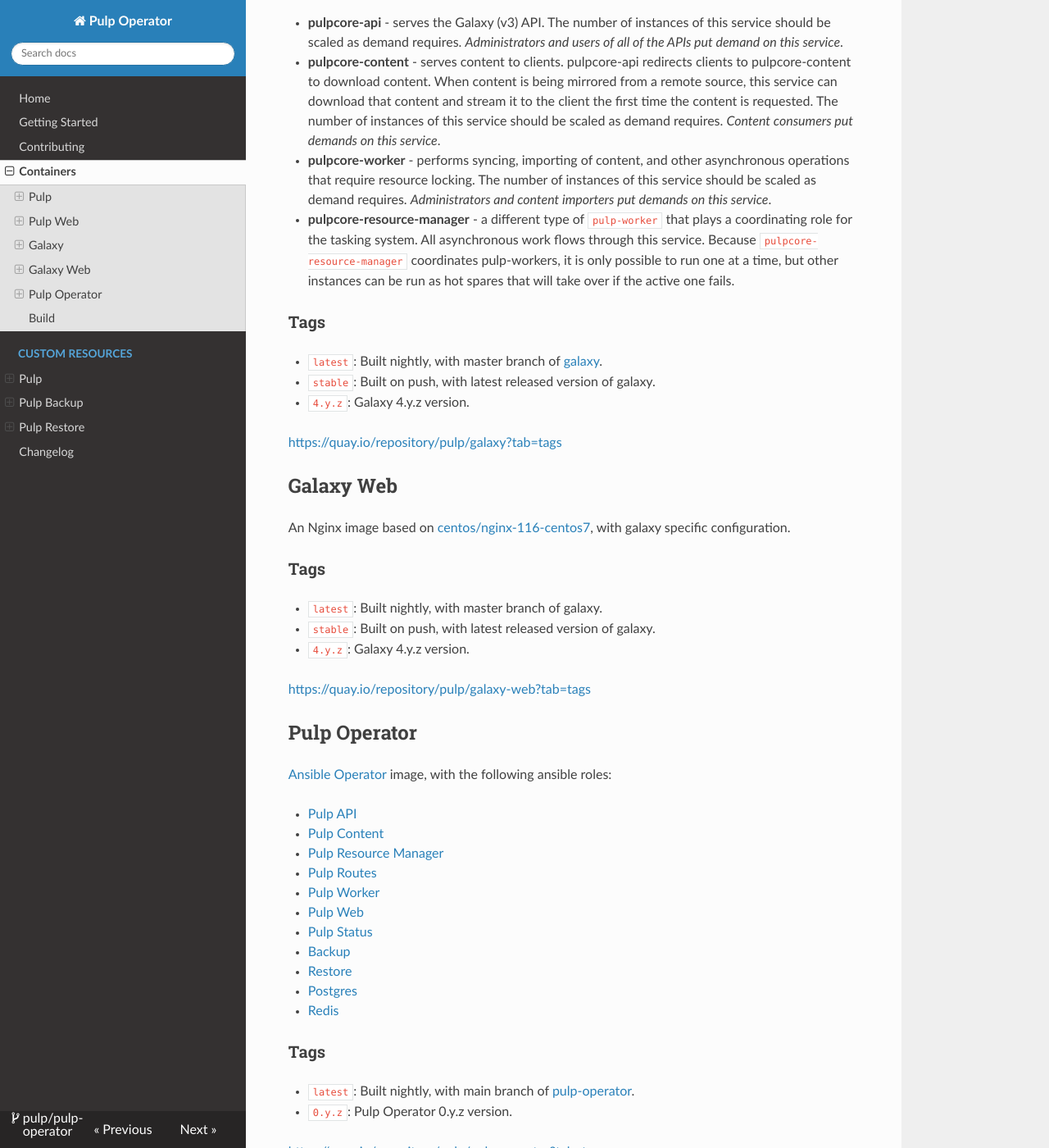
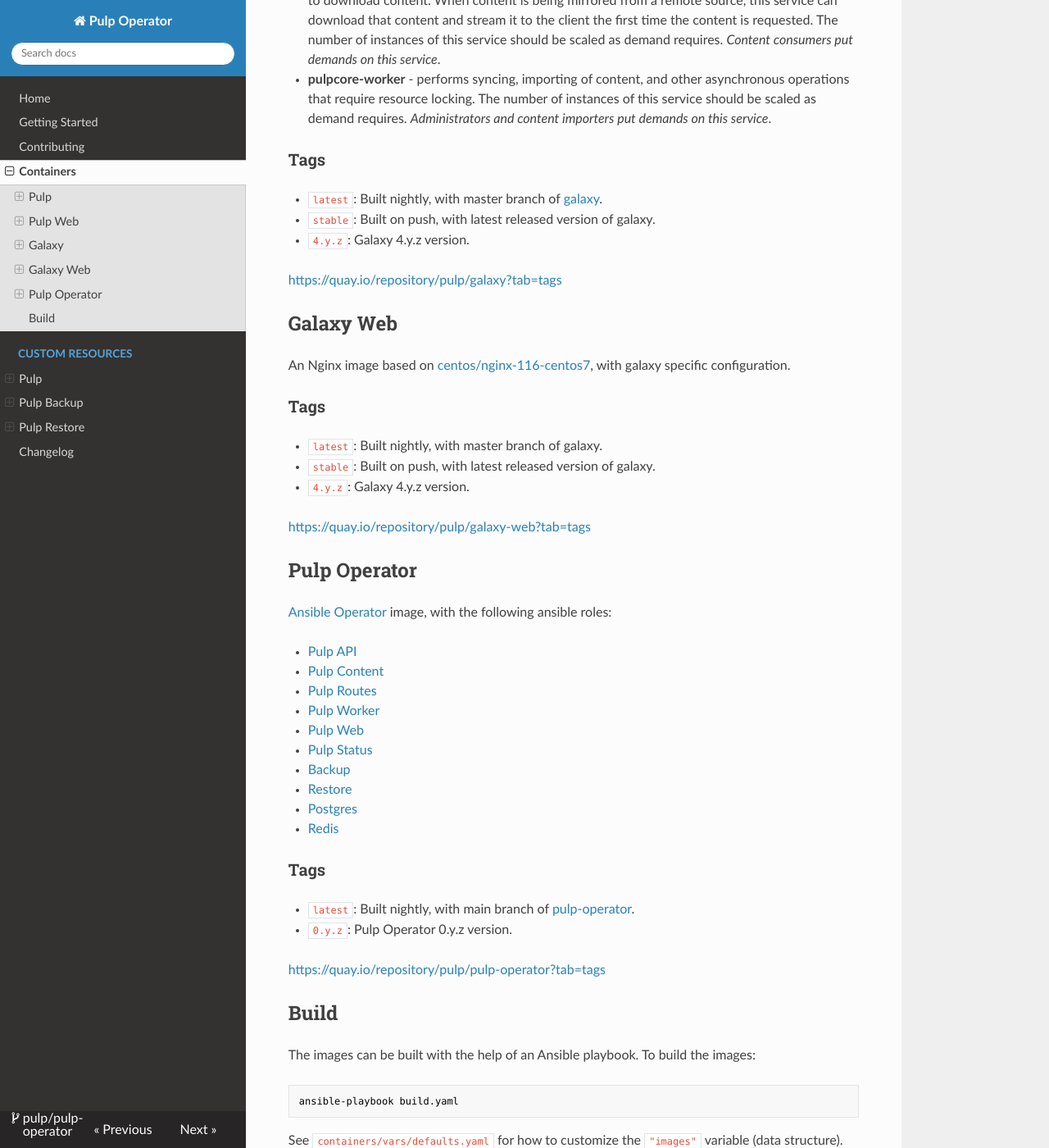
Before and after one commit to pulp/pulp-operator, an MkDocs documentation site: the page built from docs/container.md, in a window 1280 px wide and 1400 px high, scrolled down 1477 px. Shown: the whole window at 82% size. Built offline with MkDocs 1.6.1, drawn with Linux system fonts in a browser that asks for light colours; nearby versions of some CDN libraries; some of the changed text lies outside the part shown.

Commit message:
Ensure resource manager is not started for pulpcore >= 3.16
closes #231

```diff
--- a/docs/container.md
+++ b/docs/container.md
@@ -11,9 +11,6 @@ An all-in-one [pulp](https://github.com/pulp/pulpcore) image that can assume eac
 
 
 - **pulpcore-worker** - performs syncing, importing of content, and other asynchronous operations that require resource locking. The number of instances of this service should be scaled as demand requires. _Administrators and content importers put demands on this service_.
-
-
-- **pulpcore-resource-manager** - a different type of `pulp-worker` that plays a coordinating role for the tasking system. All asynchronous work flows through this service. Because `pulpcore-resource-manager` coordinates pulp-workers, it is only possible to run one at a time, but other instances can be run as hot spares that will take over if the active one fails.
 
 
 Currently built with the following plugins:
@@ -62,8 +59,6 @@ An all-in-one [galaxy](https://github.com/ansible/galaxy_ng) image that can assu
 - **pulpcore-worker** - performs syncing, importing of content, and other asynchronous operations that require resource locking. The number of instances of this service should be scaled as demand requires. _Administrators and content importers put demands on this service_.
 
 
-- **pulpcore-resource-manager** - a different type of `pulp-worker` that plays a coordinating role for the tasking system. All asynchronous work flows through this service. Because `pulpcore-resource-manager` coordinates pulp-workers, it is only possible to run one at a time, but other instances can be run as hot spares that will take over if the active one fails.
-
 ### Tags
 
 * `latest`: Built nightly, with master branch of [galaxy](https://github.com/ansible/galaxy_ng).
@@ -93,7 +88,6 @@ with galaxy specific configuration.
 
 * [Pulp API](/roles/pulp-api/)
 * [Pulp Content](/roles/pulp-content/)
-* [Pulp Resource Manager](/roles/pulp-resource-manager/)
 * [Pulp Routes](/roles/pulp-routes/)
 * [Pulp Worker](/roles/pulp-worker/)
 * [Pulp Web](/roles/pulp-web/)
--- a/mkdocs.yml
+++ b/mkdocs.yml
@@ -14,7 +14,6 @@ nav:
       - Pulp:
         - API: roles/pulp-api.md
         - Content: roles/pulp-content.md
-        - Resource Manager: roles/pulp-resource-manager.md
         - Routes: roles/pulp-routes.md
         - Worker: roles/pulp-worker.md
         - Web: roles/pulp-web.md
```
Also changed, not shown: README.md (+0 -1 lines), containers/README.md (+0 -1 lines), 6 other files.
